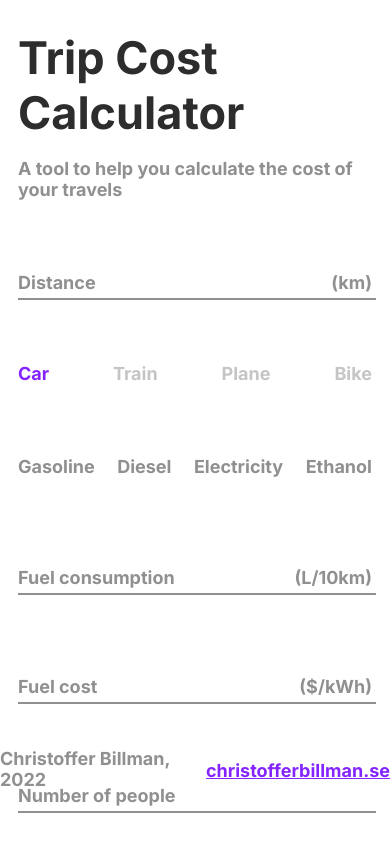
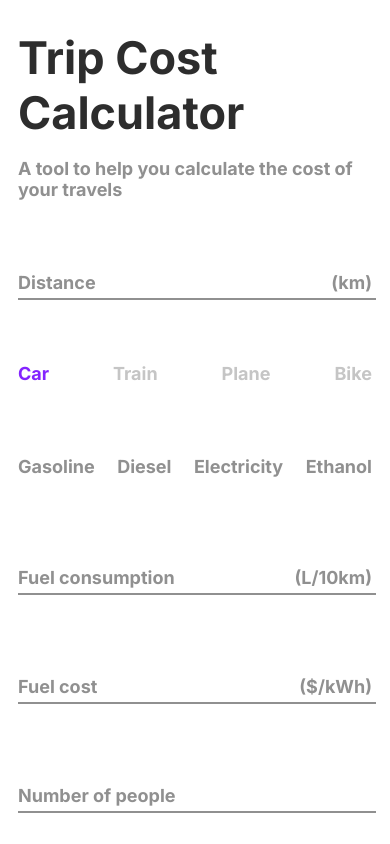
Before and after one commit to ChristofferBillman/trip-cost-utility, a React (Create React App) app: page / in a window 390 px wide. Shown: the top 844 px of the page. Built offline with nearby package versions, Linux system fonts and the light colour scheme.

Commit message:
style: fixed footer alignment issues

```diff
--- a/src/styles/App.css
+++ b/src/styles/App.css
@@ -111,8 +111,8 @@ a {
 	display: flex;
 	justify-content: space-between;
 	align-items: center;
-	position: absolute;
-	bottom: 2rem;
+	position: relative;
+	padding: 3rem 0 3rem 0;
 }
 
 button {
@@ -136,3 +136,10 @@ button:focus {
 	outline-color: var(--primary);
 	transition-duration: 200ms;
 }
+
+@media (max-width: 600px) {
+	.footer-container {
+		flex-direction: column;
+		align-items: flex-start;
+	}
+}
```
